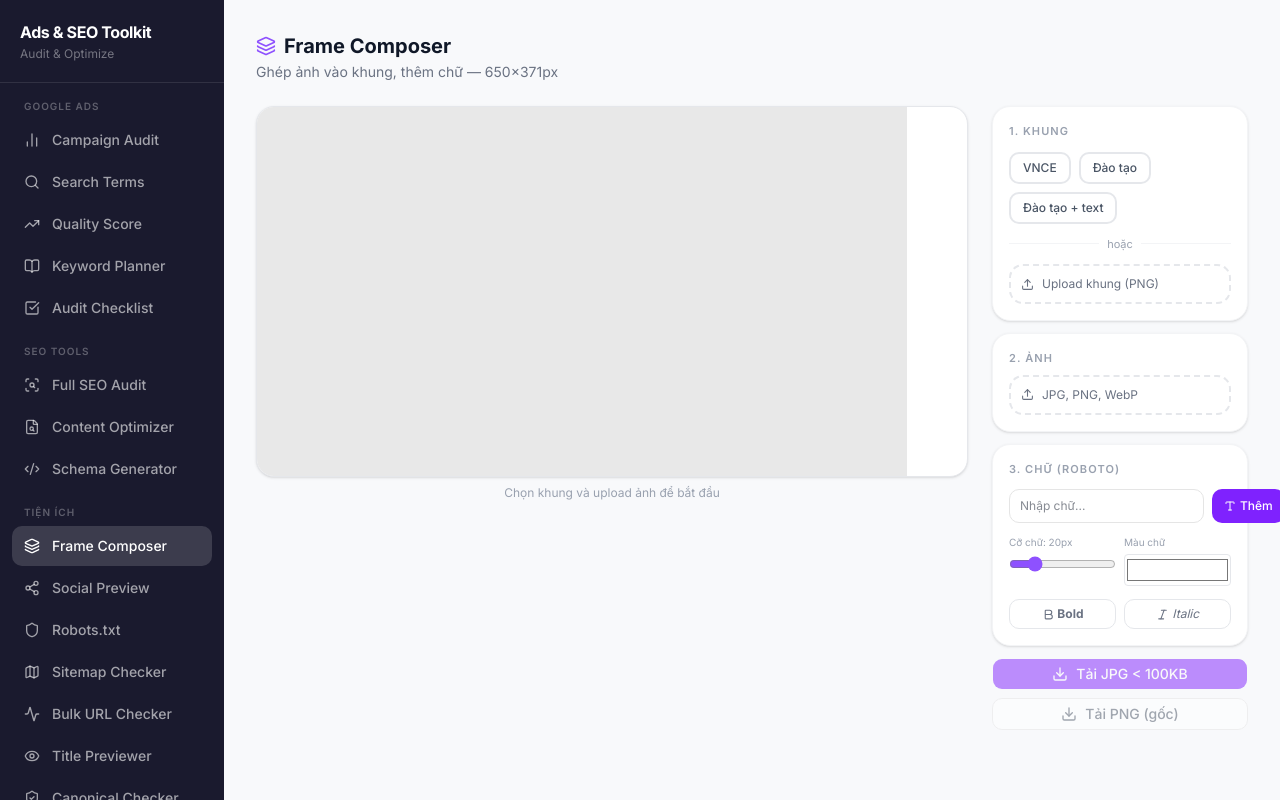
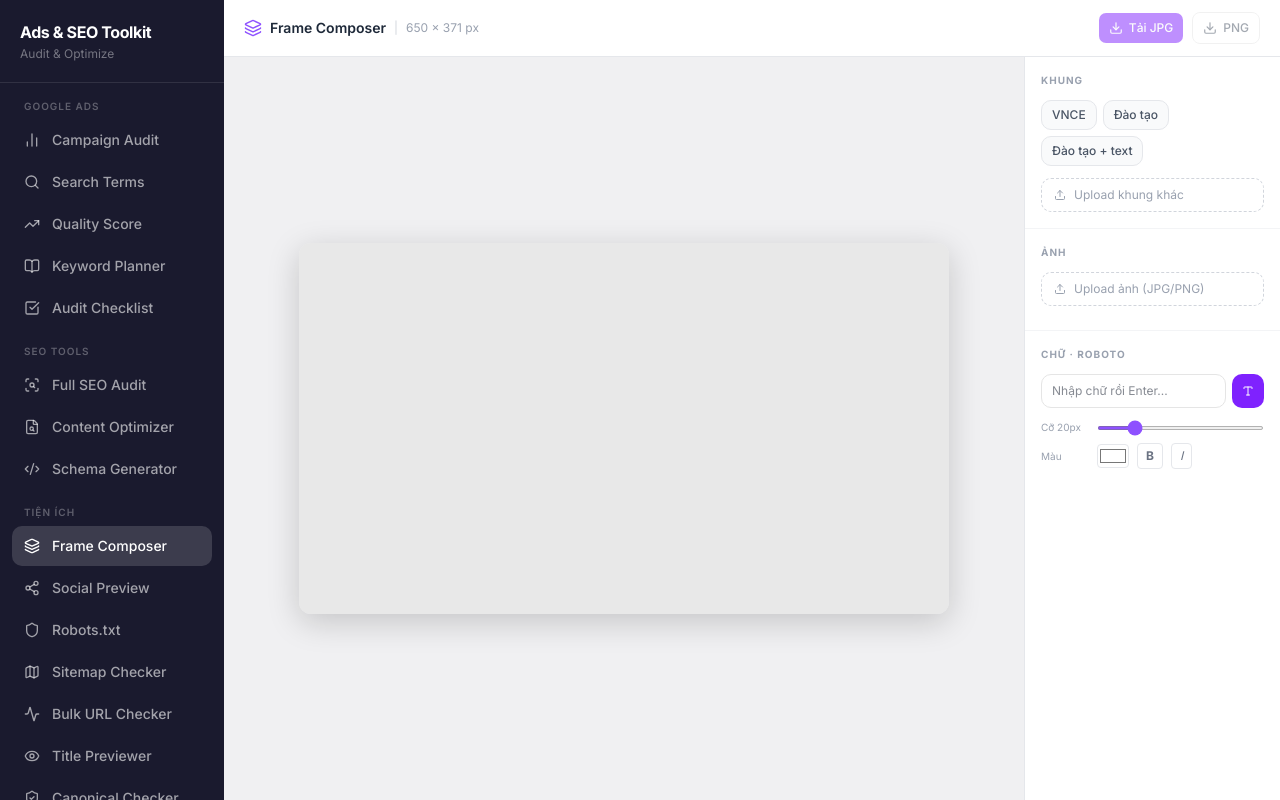
Before and after one commit to huyenluu115/seobyhuyen, a Next.js app: page /tools/frame-composer in a window 1280 px wide. Built offline with nearby package versions, Linux system fonts and the light colour scheme; a web font is replaced by a local one.

Commit message:
Redesign Frame Composer UI: studio layout, fix canvas overflow

```diff
--- a/src/app/tools/frame-composer/page.tsx
+++ b/src/app/tools/frame-composer/page.tsx
@@ -294,158 +294,163 @@ export default function FrameComposerPage() {
   const ready = !!(frameImg || photoImg || textLayers.length > 0)
 
   return (
-    <div className="p-6 md:p-8 pb-16 min-h-screen" style={{ background: '#f8f9fb' }}>
-      <div className="mb-6">
-        <h1 className="text-xl font-bold text-gray-900 flex items-center gap-2">
-          <Layers size={20} className="text-violet-500" />Frame Composer
-        </h1>
-        <p className="text-sm text-gray-500 mt-0.5">Ghép ảnh vào khung, thêm chữ — 650×371px</p>
+    <div className="flex h-[calc(100vh-0px)] flex-col" style={{ background: '#f0f0f2' }}>
+      {/* Header */}
+      <div className="flex items-center justify-between px-5 py-3 bg-white border-b border-gray-200 shrink-0">
+        <div className="flex items-center gap-2">
+          <Layers size={18} className="text-violet-500" />
+          <span className="font-semibold text-gray-800 text-sm">Frame Composer</span>
+          <span className="text-gray-300 text-xs">|</span>
+          <span className="text-gray-400 text-xs">650 × 371 px</span>
+        </div>
+        <div className="flex items-center gap-2">
+          {ready && <span className="text-xs text-gray-400">{Math.round(scale * 100)}%</span>}
+          <Button onClick={handleDownloadJPG} disabled={!ready || downloading} size="sm"
+            className="gap-1.5 bg-violet-600 hover:bg-violet-700 h-8 text-xs">
+            {downloading ? <Loader2 size={12} className="animate-spin" /> : <Download size={12} />}
+            {downloading ? 'Đang nén...' : 'Tải JPG'}
+          </Button>
+          <Button onClick={handleDownloadPNG} disabled={!ready} size="sm" variant="outline"
+            className="gap-1.5 h-8 text-xs text-gray-600">
+            <Download size={12} />PNG
+          </Button>
+          {jpgSize && <span className="text-xs text-green-600 font-medium">✓ {jpgSize}KB</span>}
+        </div>
       </div>
 
-      <div className="flex flex-col lg:flex-row gap-6 items-start max-w-5xl">
-        {/* Canvas */}
-        <div ref={containerRef} className="flex-1 min-w-0 space-y-2">
-          <div className="overflow-hidden rounded-2xl border border-gray-200 shadow-sm bg-white"
-            style={{ width: '100%', height: FRAME_H * displayScale }}>
+      {/* Body */}
+      <div className="flex flex-1 overflow-hidden">
+        {/* Canvas area */}
+        <div ref={containerRef} className="flex-1 flex items-center justify-center p-6 overflow-hidden">
+          <div style={{
+            width: FRAME_W * displayScale,
+            height: FRAME_H * displayScale,
+            flexShrink: 0,
+            borderRadius: 12,
+            overflow: 'hidden',
+            boxShadow: '0 8px 32px rgba(0,0,0,0.18)',
+          }}>
             <canvas ref={canvasRef} width={FRAME_W} height={FRAME_H}
               style={{
-                display: 'block', width: FRAME_W * displayScale, height: FRAME_H * displayScale,
-                cursor: dragging ? 'grabbing' : 'grab', touchAction: 'none',
+                display: 'block',
+                width: FRAME_W * displayScale,
+                height: FRAME_H * displayScale,
+                cursor: dragging ? 'grabbing' : 'grab',
+                touchAction: 'none',
               }}
               onPointerDown={onPointerDown} onPointerMove={onPointerMove}
               onPointerUp={onPointerUp} onPointerLeave={onPointerUp} onWheel={onWheel}
             />
           </div>
-          <p className="text-xs text-gray-400 text-center">
-            {ready ? `Kéo ảnh/chữ để di chuyển · Cuộn chuột để zoom ảnh · ${Math.round(scale * 100)}%` : 'Chọn khung và upload ảnh để bắt đầu'}
-          </p>
         </div>
 
-        {/* Controls */}
-        <div className="space-y-3 w-full lg:w-64 shrink-0">
+        {/* Right panel */}
+        <div className="w-64 shrink-0 bg-white border-l border-gray-200 flex flex-col overflow-y-auto">
 
           {/* 1. Frame */}
-          <div className="bg-white rounded-2xl border border-gray-100 shadow-sm p-4 space-y-3">
-            <p className="text-[11px] font-semibold uppercase tracking-widest text-gray-400">1. Khung</p>
-            <div className="flex flex-wrap gap-2">
+          <div className="p-4 border-b border-gray-100">
+            <p className="text-[10px] font-bold uppercase tracking-widest text-gray-400 mb-3">Khung</p>
+            <div className="flex flex-wrap gap-1.5 mb-3">
               {PRESET_FRAMES.map(p => (
                 <button key={p.id} onClick={() => handlePresetSelect(p)}
-                  className={cn('flex items-center gap-1.5 px-3 py-1.5 rounded-lg border-2 text-xs font-medium transition-all',
-                    selectedPreset === p.id ? 'border-violet-500 bg-violet-50 text-violet-700' : 'border-gray-200 hover:border-violet-300 text-gray-600')}>
-                  {selectedPreset === p.id && <Check size={11} />}{p.label}
+                  className={cn('flex items-center gap-1 px-2.5 py-1.5 rounded-lg border text-xs font-medium transition-all',
+                    selectedPreset === p.id
+                      ? 'border-violet-500 bg-violet-50 text-violet-700'
+                      : 'border-gray-200 hover:border-violet-300 text-gray-600 bg-gray-50')}>
+                  {selectedPreset === p.id && <Check size={10} />}{p.label}
                 </button>
               ))}
             </div>
-            <div className="flex items-center gap-2"><div className="flex-1 h-px bg-gray-100" /><span className="text-[11px] text-gray-400">hoặc</span><div className="flex-1 h-px bg-gray-100" /></div>
-            <label className={cn('flex items-center gap-2 p-2.5 rounded-xl border-2 border-dashed cursor-pointer transition-colors text-xs',
-              frameImg && !selectedPreset ? 'border-violet-300 bg-violet-50 text-violet-600' : 'border-gray-200 hover:border-violet-300 text-gray-500')}>
-              <Upload size={13} />
-              {frameImg && !selectedPreset ? '✓ Đã upload khung' : 'Upload khung (PNG)'}
+            <label className={cn(
+              'flex items-center gap-2 px-3 py-2 rounded-lg border border-dashed cursor-pointer transition-colors text-xs w-full',
+              frameImg && !selectedPreset ? 'border-violet-400 bg-violet-50 text-violet-600' : 'border-gray-300 text-gray-400 hover:border-violet-300 hover:text-violet-500'
+            )}>
+              <Upload size={12} />
+              {frameImg && !selectedPreset ? '✓ Đã upload khung' : 'Upload khung khác'}
               <input type="file" accept="image/png,image/*" className="hidden" onChange={handleFrameUpload} />
             </label>
           </div>
 
           {/* 2. Photo */}
-          <div className="bg-white rounded-2xl border border-gray-100 shadow-sm p-4 space-y-2">
-            <p className="text-[11px] font-semibold uppercase tracking-widest text-gray-400">2. Ảnh</p>
-            <label className={cn('flex items-center gap-2 p-2.5 rounded-xl border-2 border-dashed cursor-pointer transition-colors text-xs',
-              photoImg ? 'border-violet-300 bg-violet-50 text-violet-600' : 'border-gray-200 hover:border-violet-300 text-gray-500')}>
-              <Upload size={13} />
-              {photoImg ? '✓ Đã tải ảnh' : 'JPG, PNG, WebP'}
+          <div className="p-4 border-b border-gray-100">
+            <p className="text-[10px] font-bold uppercase tracking-widest text-gray-400 mb-3">Ảnh</p>
+            <label className={cn(
+              'flex items-center gap-2 px-3 py-2 rounded-lg border border-dashed cursor-pointer transition-colors text-xs w-full mb-2',
+              photoImg ? 'border-violet-400 bg-violet-50 text-violet-600' : 'border-gray-300 text-gray-400 hover:border-violet-300 hover:text-violet-500'
+            )}>
+              <Upload size={12} />
+              {photoImg ? '✓ Ảnh đã tải' : 'Upload ảnh (JPG/PNG)'}
               <input type="file" accept="image/*" className="hidden" onChange={handlePhoto} />
             </label>
             {photoImg && (
-              <div className="flex items-center gap-1.5 pt-1">
-                <button onClick={() => setScale(s => Math.max(0.05, s - 0.05))} className="p-1 rounded hover:bg-gray-100"><ZoomOut size={13} className="text-gray-500" /></button>
-                <input type="range" min={0.05} max={10} step={0.01} value={scale} onChange={e => setScale(parseFloat(e.target.value))} className="flex-1 accent-violet-500" />
-                <button onClick={() => setScale(s => Math.min(10, s + 0.05))} className="p-1 rounded hover:bg-gray-100"><ZoomIn size={13} className="text-gray-500" /></button>
-                <button onClick={handleReset} className="p-1 rounded hover:bg-gray-100"><RotateCcw size={13} className="text-gray-500" /></button>
+              <div className="space-y-1.5">
+                <div className="flex items-center gap-1">
+                  <button onClick={() => setScale(s => Math.max(0.05, s - 0.05))} className="p-1 rounded hover:bg-gray-100"><ZoomOut size={12} className="text-gray-500" /></button>
+                  <input type="range" min={0.05} max={10} step={0.01} value={scale}
+                    onChange={e => setScale(parseFloat(e.target.value))} className="flex-1 accent-violet-500 h-1" />
+                  <button onClick={() => setScale(s => Math.min(10, s + 0.05))} className="p-1 rounded hover:bg-gray-100"><ZoomIn size={12} className="text-gray-500" /></button>
+                </div>
+                <button onClick={handleReset}
+                  className="flex items-center gap-1 text-[11px] text-gray-400 hover:text-violet-600 transition-colors">
+                  <RotateCcw size={10} />Căn giữa
+                </button>
               </div>
             )}
           </div>
 
           {/* 3. Text */}
-          <div className="bg-white rounded-2xl border border-gray-100 shadow-sm p-4 space-y-3">
-            <p className="text-[11px] font-semibold uppercase tracking-widest text-gray-400">3. Chữ (Roboto)</p>
-
-            {/* Add text */}
-            <div className="flex gap-2">
+          <div className="p-4 flex-1">
+            <p className="text-[10px] font-bold uppercase tracking-widest text-gray-400 mb-3">Chữ · Roboto</p>
+            <div className="flex gap-1.5 mb-3">
               <input value={newText} onChange={e => setNewText(e.target.value)}
                 onKeyDown={e => e.key === 'Enter' && addText()}
-                placeholder="Nhập chữ..."
-                className="flex-1 text-xs border rounded-lg px-2.5 py-2 outline-none focus:ring-2 focus:ring-violet-200" />
+                placeholder="Nhập chữ rồi Enter..."
+                className="flex-1 text-xs border rounded-lg px-2.5 py-2 outline-none focus:ring-2 focus:ring-violet-200 min-w-0" />
               <button onClick={addText}
-                className="px-3 py-2 bg-violet-600 text-white rounded-lg text-xs font-medium hover:bg-violet-700 flex items-center gap-1">
-                <Type size={12} />Thêm
+                className="px-2.5 py-2 bg-violet-600 text-white rounded-lg hover:bg-violet-700 shrink-0">
+                <Type size={12} />
               </button>
             </div>
 
-            {/* Style controls for new text */}
-            <div className="grid grid-cols-2 gap-2">
-              <div>
-                <p className="text-[10px] text-gray-400 mb-1">Cỡ chữ: {fontSize}px</p>
+            <div className="space-y-2 mb-3">
+              <div className="flex items-center gap-2">
+                <span className="text-[10px] text-gray-400 w-12 shrink-0">Cỡ {fontSize}px</span>
                 <input type="range" min={10} max={60} value={fontSize}
                   onChange={e => { setFontSize(+e.target.value); updateActiveText({ fontSize: +e.target.value }) }}
-                  className="w-full accent-violet-500" />
+                  className="flex-1 accent-violet-500 h-1" />
               </div>
-              <div>
-                <p className="text-[10px] text-gray-400 mb-1">Màu chữ</p>
+              <div className="flex items-center gap-2">
+                <span className="text-[10px] text-gray-400 w-12 shrink-0">Màu</span>
                 <input type="color" value={textColor}
                   onChange={e => { setTextColor(e.target.value); updateActiveText({ color: e.target.value }) }}
-                  className="w-full h-8 rounded cursor-pointer border border-gray-200" />
+                  className="w-8 h-6 rounded cursor-pointer border border-gray-200 p-0" />
+                <button onClick={() => { setBold(b => !b); updateActiveText({ bold: !bold }) }}
+                  className={cn('px-2 py-1 rounded text-xs font-bold border transition-colors',
+                    bold ? 'bg-violet-100 border-violet-400 text-violet-700' : 'border-gray-200 text-gray-500')}>B</button>
+                <button onClick={() => { setItalic(i => !i); updateActiveText({ italic: !italic }) }}
+                  className={cn('px-2 py-1 rounded text-xs italic border transition-colors',
+                    italic ? 'bg-violet-100 border-violet-400 text-violet-700' : 'border-gray-200 text-gray-500')}>I</button>
               </div>
             </div>
 
-            <div className="flex gap-2">
-              <button onClick={() => { setBold(b => !b); updateActiveText({ bold: !bold }) }}
-                className={cn('flex-1 py-1.5 rounded-lg text-xs font-bold border transition-colors',
-                  bold ? 'bg-violet-100 border-violet-400 text-violet-700' : 'border-gray-200 text-gray-500 hover:bg-gray-50')}>
-                <Bold size={13} className="inline" /> Bold
-              </button>
-              <button onClick={() => { setItalic(i => !i); updateActiveText({ italic: !italic }) }}
-                className={cn('flex-1 py-1.5 rounded-lg text-xs border transition-colors italic',
-                  italic ? 'bg-violet-100 border-violet-400 text-violet-700' : 'border-gray-200 text-gray-500 hover:bg-gray-50')}>
-                <Italic size={13} className="inline" /> Italic
-              </button>
-            </div>
-
-            {/* Text layers list */}
             {textLayers.length > 0 && (
-              <div className="space-y-1 pt-1 border-t border-gray-100">
-                <p className="text-[10px] text-gray-400">Click để chọn · kéo trên canvas để di chuyển</p>
+              <div className="space-y-1 border-t border-gray-100 pt-2">
                 {textLayers.map(t => (
-                  <div key={t.id}
-                    onClick={() => { setActiveText(t.id); setFontSize(t.fontSize); setTextColor(t.color); setBold(t.bold); setItalic(t.italic) }}
-                    className={cn('flex items-center gap-2 px-2.5 py-1.5 rounded-lg cursor-pointer text-xs transition-colors',
+                  <div key={t.id} onClick={() => { setActiveText(t.id); setFontSize(t.fontSize); setTextColor(t.color); setBold(t.bold); setItalic(t.italic) }}
+                    className={cn('flex items-center gap-2 px-2 py-1.5 rounded-lg cursor-pointer text-xs transition-colors group',
                       activeText === t.id ? 'bg-violet-50 border border-violet-200' : 'hover:bg-gray-50 border border-transparent')}>
-                    <span className="flex-1 truncate font-medium" style={{ color: t.color === '#ffffff' ? '#6b7280' : t.color }}>{t.text}</span>
-                    <span className="text-gray-400 text-[10px]">{t.fontSize}px</span>
+                    <div className="w-2.5 h-2.5 rounded-full shrink-0 border border-gray-200" style={{ background: t.color }} />
+                    <span className="flex-1 truncate text-gray-700">{t.text}</span>
+                    <span className="text-gray-300 text-[10px] shrink-0">{t.fontSize}px</span>
                     {activeText === t.id && (
                       <button onClick={e => { e.stopPropagation(); deleteActiveText() }}
-                        className="text-red-400 hover:text-red-600 text-[10px] px-1">✕</button>
+                        className="text-red-400 hover:text-red-600 text-[10px] shrink-0">✕</button>
                     )}
                   </div>
                 ))}
+                <p className="text-[10px] text-gray-400 pt-1">Kéo chữ trên canvas để đặt vị trí</p>
               </div>
             )}
-
-            {activeLayer && (
-              <p className="text-[10px] text-violet-600 bg-violet-50 rounded px-2 py-1">
-                Đang chỉnh: <strong>{activeLayer.text}</strong> — kéo trên canvas để đặt vị trí
-              </p>
-            )}
-          </div>
-
-          {/* Download */}
-          <div className="space-y-2">
-            <Button onClick={handleDownloadJPG} disabled={!ready || downloading} className="w-full gap-2 bg-violet-600 hover:bg-violet-700">
-              {downloading ? <Loader2 size={14} className="animate-spin" /> : <Download size={14} />}
-              {downloading ? 'Đang nén...' : 'Tải JPG < 100KB'}
-            </Button>
-            {jpgSize && <p className="text-xs text-center text-gray-500">✓ {jpgSize}KB</p>}
-            <Button onClick={handleDownloadPNG} disabled={!ready} variant="outline" className="w-full gap-2 text-gray-600">
-              <Download size={14} />Tải PNG (gốc)
-            </Button>
           </div>
         </div>
       </div>
```
